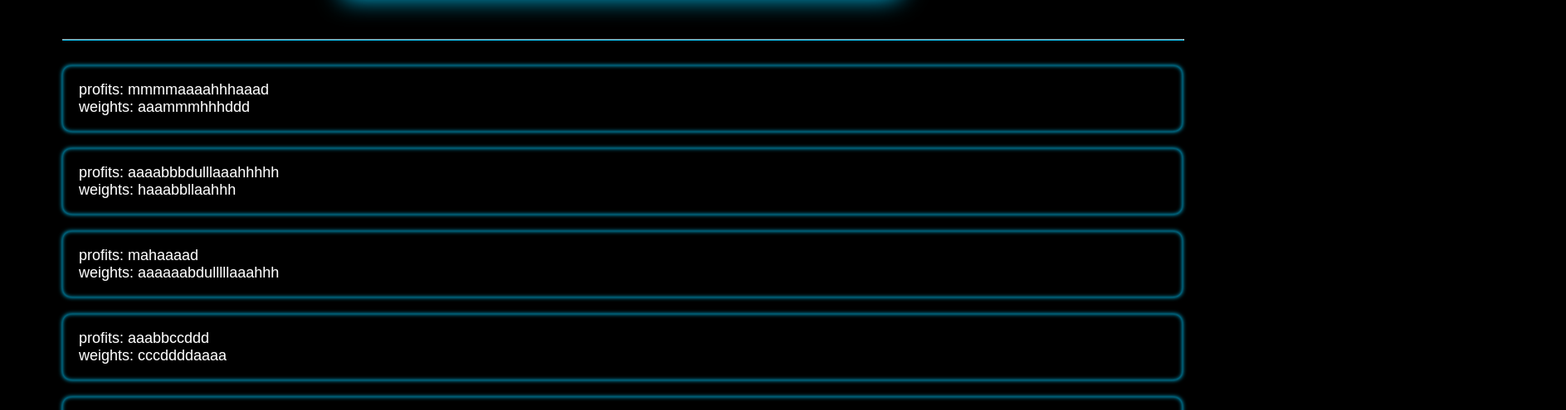
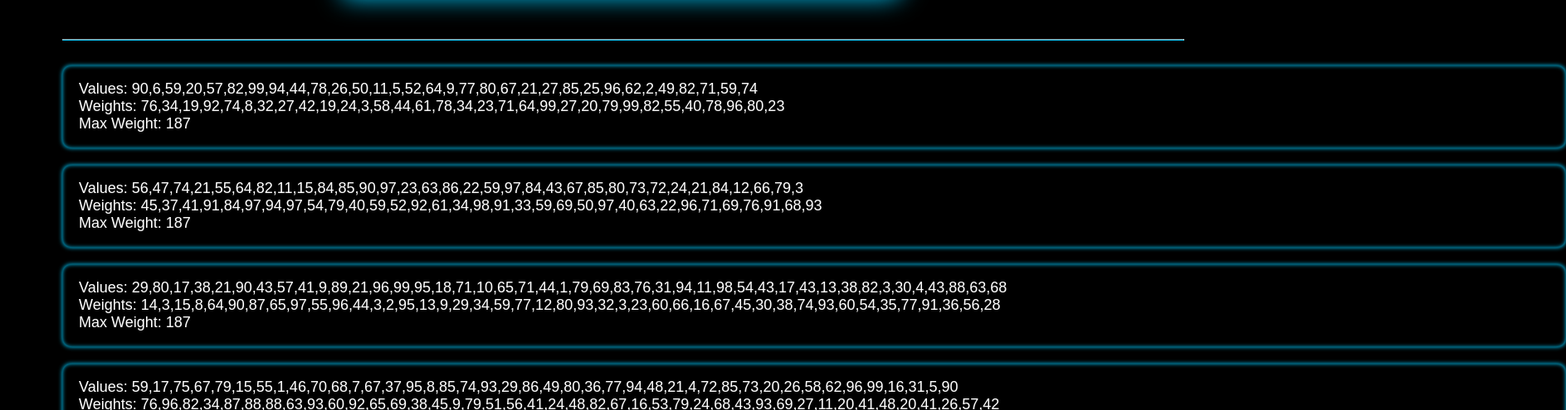
Before and after one commit to Elusive7733/Dynamic-Programmmer, an Electron app: page app/AlgoViews/kp.html in a window 1500 px wide. Shown: the part 147-642 px from the top of the page at 83% size, 1887 px wide, since content can reach past the window. Drawn offline with Linux system fonts and the light colour scheme; no server answers.

Commit message:
knapsack working

```diff
--- a/app/AlgoSampleInputs/KpPp.json
+++ b/app/AlgoSampleInputs/KpPp.json
@@ -0,0 +1,160 @@
+[
+    {
+      "value": [
+        90,  6, 59, 20, 57, 82, 99, 94, 44,
+        78, 26, 50, 11,  5, 52, 64,  9, 77,
+        80, 67, 21, 27, 85, 25, 96, 62,  2,
+        49, 82, 71, 59, 74
+      ],
+      "weight": [
+        76, 34, 19, 92, 74,  8, 32, 27, 42,
+        19, 24,  3, 58, 44, 61, 78, 34, 23,
+        71, 64, 99, 27, 20, 79, 99, 82, 55,
+        40, 78, 96, 80, 23
+      ],
+      "maxWeight": 187
+    },
+    {
+      "value": [
+        56, 47, 74, 21, 55, 64, 82, 11, 15,
+        84, 85, 90, 97, 23, 63, 86, 22, 59,
+        97, 84, 43, 67, 85, 80, 73, 72, 24,
+        21, 84, 12, 66, 79,  3
+      ],
+      "weight": [
+        45, 37, 41, 91, 84, 97, 94, 97, 54,
+        79, 40, 59, 52, 92, 61, 34, 98, 91,
+        33, 59, 69, 50, 97, 40, 63, 22, 96,
+        71, 69, 76, 91, 68, 93
+      ],
+      "maxWeight": 187
+    },
+    {
+      "value": [
+        29, 80, 17, 38, 21, 90, 43, 57, 41,  9,
+        89, 21, 96, 99, 95, 18, 71, 10, 65, 71,
+        44,  1, 79, 69, 83, 76, 31, 94, 11, 98,
+        54, 43, 17, 43, 13, 38, 82,  3, 30,  4,
+        43, 88, 63, 68
+      ],
+      "weight": [
+        14,  3, 15,  8, 64, 90, 87, 65, 97, 55,
+        96, 44,  3,  2, 95, 13,  9, 29, 34, 59,
+        77, 12, 80, 93, 32,  3, 23, 60, 66, 16,
+        67, 45, 30, 38, 74, 93, 60, 54, 35, 77,
+        91, 36, 56, 28
+      ],
+      "maxWeight": 187
+    },
+    {
+      "value": [
+        59, 17, 75, 67, 79, 15, 55,  1, 46, 70,
+        68,  7, 67, 37, 95,  8, 85, 74, 93, 29,
+        86, 49, 80, 36, 77, 94, 48, 21,  4, 72,
+        85, 73, 20, 26, 58, 62, 96, 99, 16, 31,
+         5, 90
+      ],
+      "weight": [
+        76, 96, 82, 34, 87, 88, 88, 63, 93, 60,
+        92, 65, 69, 38, 45,  9, 79, 51, 56, 41,
+        24, 48, 82, 67, 16, 53, 79, 24, 68, 43,
+        93, 69, 27, 11, 20, 41, 48, 20, 41, 26,
+        57, 42
+      ],
+      "maxWeight": 187
+    },
+    {
+      "value": [
+        31, 81, 80, 92, 84,  7, 48, 56,
+        65, 68, 40, 32, 79, 83, 37, 17,
+        26, 64,  8, 68, 96, 80, 68, 46,
+         9
+      ],
+      "weight": [
+        48, 62, 72, 29, 89, 14,  1, 67,
+        39, 80, 53, 31, 86, 55, 81, 25,
+        36, 83, 15, 82, 46, 39, 66,  9,
+        87
+      ],
+      "maxWeight": 187
+    },
+    {
+      "value": [
+        76,  6, 73, 21, 43, 44, 35, 67, 59, 30, 40, 89,
+        13,  5, 38,  3, 64,  8, 70, 39, 83, 39, 47, 57,
+        97, 21, 58,  7, 16, 62, 20, 49, 44, 56, 26,  7,
+        10, 14, 84,  7, 40, 41,  8, 31, 72, 14, 38, 48,
+        15, 66, 63, 66, 99, 89, 40
+      ],
+      "weight": [
+        12, 52, 46, 96, 87, 74, 76, 52, 59, 46, 85,  5,
+        97, 72,  5, 27, 53, 81, 61, 62, 60, 26, 21,  1,
+        70, 50, 33, 21, 42, 72, 39, 82, 63, 36, 38, 15,
+        20, 16, 41, 11, 31, 44, 81, 66, 16, 57, 86, 26,
+        33, 30, 30, 54, 66,  5, 81
+      ],
+      "maxWeight": 187
+    },
+    {
+      "value": [
+        82, 63, 38, 14, 38, 12,
+        33, 19, 12, 63, 96, 26,
+        66, 21, 51, 18
+      ],
+      "weight": [
+        59, 30, 40, 46,  1, 98,
+        27, 33, 82, 27, 37, 69,
+        55, 24, 24,  7
+      ],
+      "maxWeight": 187
+    },
+    {
+      "value": [
+         8, 90, 24,  7, 55, 71, 46,
+        11, 80, 10, 77, 61, 95, 55,
+        99, 17,  6
+      ],
+      "weight": [
+        70, 45, 19, 77, 84, 22, 63,
+        76, 52,  9, 30, 60, 14, 12,
+        33, 74,  3
+      ],
+      "maxWeight": 187
+    },
+    {
+      "value": [
+        17, 71, 79, 30, 11,  3, 81, 85, 24, 37, 99, 61,
+        95, 22, 31, 18,  1, 79, 72, 34, 12, 35, 47, 76,
+        25, 44, 80, 71, 52, 76, 57, 23, 27, 90, 82, 18,
+        58, 83, 37, 95, 93, 57, 18, 12, 53, 50,  8, 97,
+        74, 40, 28, 15, 63, 69, 58, 96, 70, 29, 11, 12,
+        73, 32, 18, 83, 60, 62,  8, 39,  8, 39, 31, 21,
+        31
+      ],
+      "weight": [
+        68, 47, 43, 74, 69, 49, 87, 60, 69, 44, 67, 95,
+        94, 64, 33, 40, 38, 20, 96, 86, 14, 80, 77, 39,
+        38, 42, 52, 34, 59, 96, 99, 59,  9, 38, 32, 39,
+        65, 76, 68, 88, 45, 36, 71, 86, 62, 73, 39, 70,
+        99, 60, 79, 53, 90, 98, 49, 60, 54, 72, 32,  3,
+         7, 14, 21, 14, 97, 61, 27, 67, 54, 23, 64, 74,
+        20
+      ],
+      "maxWeight": 187
+    },
+    {
+      "value": [
+        86,  4, 28, 85, 12, 58, 25, 68,
+        58, 85, 53, 34, 17, 39, 42, 37,
+        41, 95, 73, 19, 65, 31, 30, 45,
+        63
+      ],
+      "weight": [
+        16, 50,  9,  7,  6, 32, 34, 38,
+        89, 53, 96, 91, 23, 59, 37,  9,
+        68, 10,  9, 75, 93, 38, 77,  3,
+         1
+      ],
+      "maxWeight": 187
+    }
+]
--- a/app/AlgoViews/kp.html
+++ b/app/AlgoViews/kp.html
@@ -4,7 +4,7 @@
     <meta charset="UTF-8">
     <meta name="viewport" content="width=device-width, initial-scale=1.0">
     <link rel="stylesheet" href="../css/style.css">
-    <title>0/1 KnapSack</title>
+    <title>0/1 Knapsack Problem</title>
 </head>
 <body>
     <div class="wrapper">
@@ -26,7 +26,7 @@
     </div>
     <script>
         const {ipcRenderer} = require('electron')
-        var samples = require('../AlgoSampleInputs/LcsScsLd.json')
+        var samples = require('../AlgoSampleInputs/KpPp.json')
         const ul = document.querySelector('.sampleContainer')
 
         var count = 0
@@ -34,16 +34,22 @@
             const li = document.createElement('li')
             const div1 = document.createElement('div')
             const div2 = document.createElement('div')
+            const div3 = document.createElement('div')
             count = count + 1
-            div1.innerHTML = 'profits: ' + singleSample.str1
-            div2.innerHTML = 'weights: ' + singleSample.str2
+            div1.innerHTML = 'Values: ' + singleSample.value
+            div2.innerHTML = 'Weights: ' + singleSample.weight
+            div3.innerHTML = 'Max Weight: ' + singleSample.maxWeight
             var id1 = 'div1' + count;
             var id2 = 'div2' + count;
+            var id3 = 'div3' + count;
             div1.setAttribute("id", id1)
             div2.setAttribute("id", id2)
+            div3.setAttribute("id", id3)
             li.appendChild(div1)
             li.appendChild(div2)
+            li.appendChild(div3)
             li.className = 'sample s' + count
+            li.setAttribute("style", "height: 100px;")
             ul.appendChild(li);
         })
 
@@ -51,61 +57,61 @@
 
         box.addEventListener('click' , e => {
             if (e.target.className !=='sampleContainer'){
-                if (e.target.className === 'sample s1' || e.target.id ==='div11' ||  e.target.id ==='div21'){
+                if (e.target.className === 'sample s1' || e.target.id ==='div11' ||  e.target.id ==='div21' || e.target.id === 'div31'){
                     ipcRenderer.send('ExecuteAlgo', {
                         algo:"KP",
                         content:samples[0],
                     })
                 }
-                else if (e.target.className === 'sample s2' || e.target.id ==='div12' ||  e.target.id ==='div22'){
+                else if (e.target.className === 'sample s2' || e.target.id ==='div12' ||  e.target.id ==='div22' || e.target.id === 'div32'){
                     ipcRenderer.send('ExecuteAlgo', {
                         algo:"KP",
                         content:samples[1],
                     })
                 }
-                else if (e.target.className === 'sample s3' || e.target.id ==='div13' ||  e.target.id ==='div23'){
+                else if (e.target.className === 'sample s3' || e.target.id ==='div13' ||  e.target.id ==='div23' || e.target.id === 'div33'){
                     ipcRenderer.send('ExecuteAlgo', {
                         algo:"KP",
                         content:samples[2],
                     })
                 }
-                else if (e.target.className === 'sample s4' || e.target.id ==='div14' ||  e.target.id ==='div24'){
+                else if (e.target.className === 'sample s4' || e.target.id ==='div14' ||  e.target.id ==='div24' || e.target.id === 'div34'){
                     ipcRenderer.send('ExecuteAlgo', {
                         algo:"KP",
                         content:samples[3],
                     })
                 }
-                else if (e.target.className === 'sample s5' || e.target.id ==='div15' ||  e.target.id ==='div25'){
+                else if (e.target.className === 'sample s5' || e.target.id ==='div15' ||  e.target.id ==='div25' || e.target.id === 'div35'){
                     ipcRenderer.send('ExecuteAlgo', {
                         algo:"KP",
                         content:samples[4],
                     })
                 }
-                else if (e.target.className === 'sample s6' || e.target.id ==='div16' ||  e.target.id ==='div26'){
+                else if (e.target.className === 'sample s6' || e.target.id ==='div16' ||  e.target.id ==='div26' || e.target.id === 'div36'){
                     ipcRenderer.send('ExecuteAlgo', {
                         algo:"KP",
                         content:samples[5],
                     })
                 }
-                else if (e.target.className === 'sample s7' || e.target.id ==='div17' ||  e.target.id ==='div27'){
+                else if (e.target.className === 'sample s7' || e.target.id ==='div17' ||  e.target.id ==='div27' || e.target.id === 'div37'){
                     ipcRenderer.send('ExecuteAlgo', {
                         algo:"KP",
                         content:samples[6],
                     })
                 }
-                else if (e.target.className === 'sample s8' || e.target.id ==='div18' ||  e.target.id ==='div28'){
+                else if (e.target.className === 'sample s8' || e.target.id ==='div18' ||  e.target.id ==='div28' || e.target.id === 'div38'){
                     ipcRenderer.send('ExecuteAlgo', {
                         algo:"KP",
                         content:samples[7],
                     })
                 }
-                else if (e.target.className === 'sample s9' || e.target.id ==='div19' ||  e.target.id ==='div29'){
+                else if (e.target.className === 'sample s9' || e.target.id ==='div19' ||  e.target.id ==='div29' || e.target.id === 'div39'){
                     ipcRenderer.send('ExecuteAlgo', {
                         algo:"KP",
                         content:samples[8],
                     })
                 }
-                else if (e.target.className === 'sample s10' || e.target.id ==='div110' ||  e.target.id ==='div210'){
+                else if (e.target.className === 'sample s10' || e.target.id ==='div110' ||  e.target.id ==='div210' || e.target.id === 'div310'){
                     ipcRenderer.send('ExecuteAlgo', {
                         algo:"KP",
                         content:samples[9],
@@ -114,15 +120,8 @@
             }
         })
 
-        ipcRenderer.on('scs:done' , (e,answer) => {
-            var outputStr = ''
-            answer.forEach( letter =>{
-                outputStr = outputStr+letter
-            })
-            console.log(outputStr)
-            document.getElementById('final-output').innerHTML = outputStr
-            document.getElementById('final-length').innerHTML = outputStr.length
-
+        ipcRenderer.on('kp:done' , (e,answer) => {
+            document.getElementById('final-output').innerHTML = answer
         })
 
     </script>
```
Also changed, not shown: app/Algos/kp.js (+1 -7 lines), creatingOutput.js (+38 -3 lines), main.js (+7 -5 lines).
